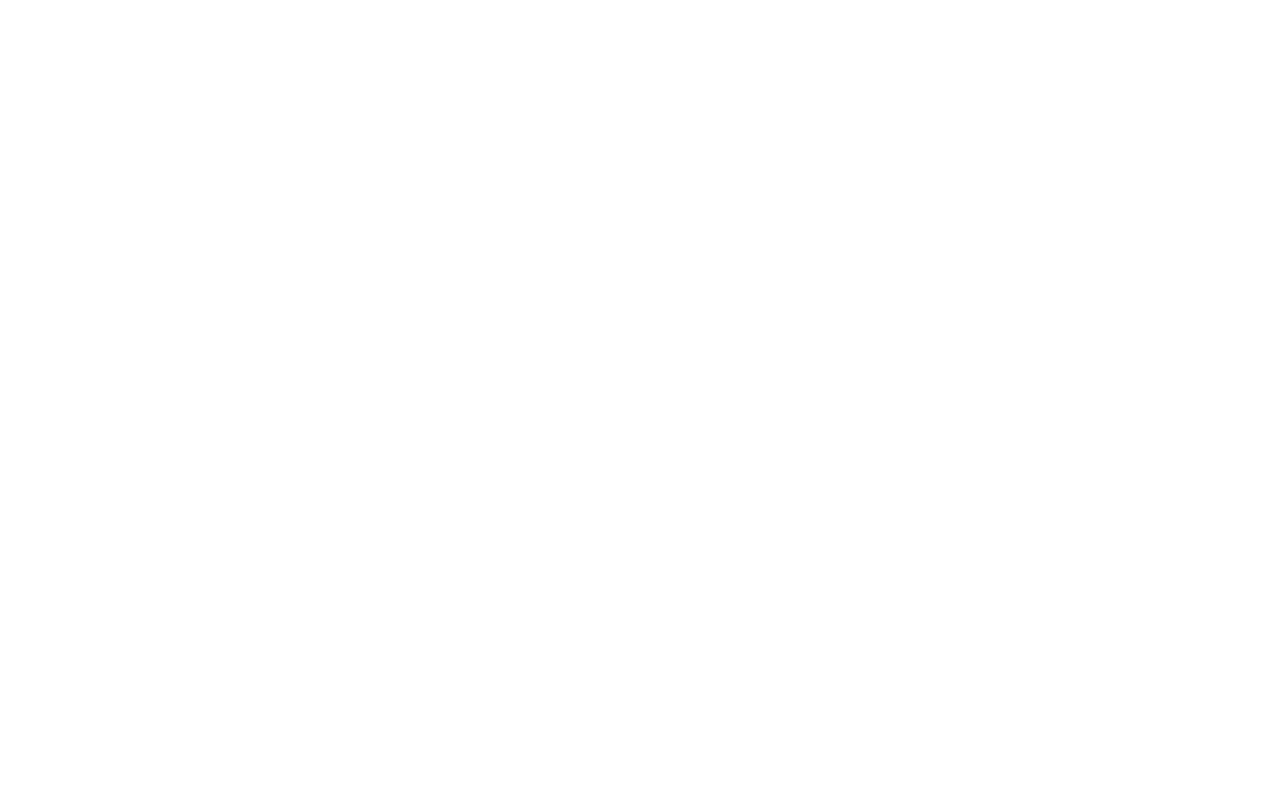
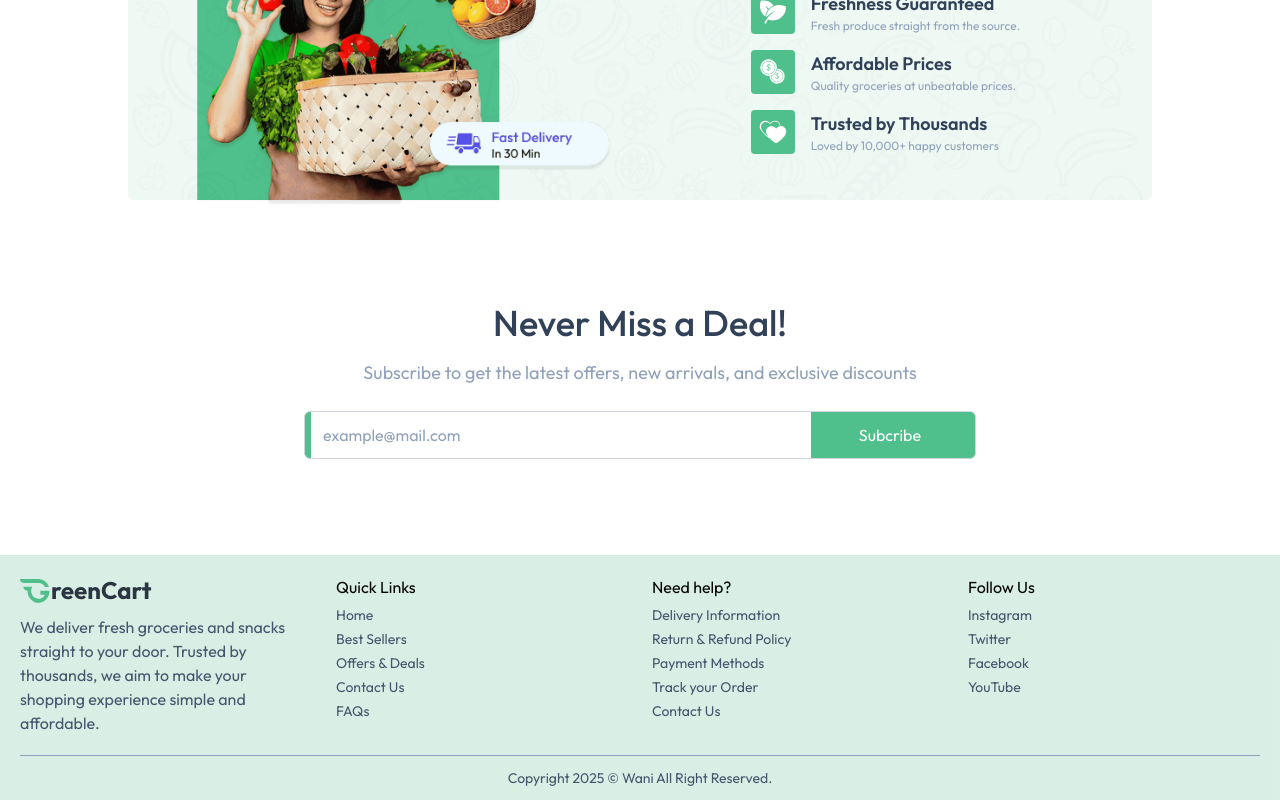
Before and after one commit to hassanjawedwani/WebProjects, a React (Vite) app in the folder MERN/Green Cart/client/: page / in a window 1280 px wide. Shown: the part 1647-2447 px from the top of the page. Before the commit the page ends 800 px from the top, so only its background shows below. Built offline with nearby package versions, Linux system fonts and the light colour scheme.

Commit message:
landing page completed

```diff
--- a/MERN/Green Cart/client/src/App.jsx
+++ b/MERN/Green Cart/client/src/App.jsx
@@ -12,9 +12,9 @@ const App = () => {
       {isSellerPath ? null : <Navbar />}
       <Toaster />
       <div className={`${isSellerPath ? "" : "px-6 md:px-16 lg:px-24 xl:px-32 2xl:px-40     "} flex-1`}>
-        {/* <Routes>
+        <Routes>
           <Route path="/" element={<Home />} />
-        </Routes> */}
+        </Routes>
       </div>
       {isSellerPath ? null : <Footer />}
     </div>
--- a/MERN/Green Cart/client/src/components/NewsLetter.jsx
+++ b/MERN/Green Cart/client/src/components/NewsLetter.jsx
@@ -4,9 +4,9 @@ import { toast } from 'react-hot-toast'
 const NewsLetter = () => {
   return (
     <div>
-      <h2 className='text-center text-2xl md:text-4xl font-medium text-slate-700 mb-1 lg:mb-2'>Never Miss a Deal!</h2>
+      <h2 className='text-center text-2xl md:text-4xl font-medium text-slate-700 mb-1 lg:mb-4'>Never Miss a Deal!</h2>
       <p className='text-center lg:text-lg text-slate-400 mb-5 lg:mb-6'>Subscribe to get the latest offers, new arrivals, and exclusive discounts</p>
-      <div className='h-12 w-full border border-gray-300 rounded-md flex bg-primary px-2 max-w-2xl mx-auto'>
+      <div className='h-12 w-full border border-gray-300 rounded-md flex bg-primary px-1.5  max-w-2xl mx-auto'>
         <input type="text" className='text-slate-700 placeholder:text-slate-400 h-full w-full bg-white outline-none p-3' placeholder='example@mail.com'/>
         <button type='button' className='h-full   bg-amber mx-12 text-white font-md letter-space-5 cursor-pointer' onClick={() => toast('Thanks for Subcribe!', { icon: '🤞'})}>Subcribe</button>
       </div>
--- a/MERN/Green Cart/client/src/components/Spacer.jsx
+++ b/MERN/Green Cart/client/src/components/Spacer.jsx
@@ -2,7 +2,7 @@ import React from 'react'
 
 const Spacer = () => {
   return (
-    <div className='bg-red-200 min-h-16 lg:min-h-24'></div>
+    <div className='min-h-16 lg:min-h-24'></div>
   )
 }
 
```
